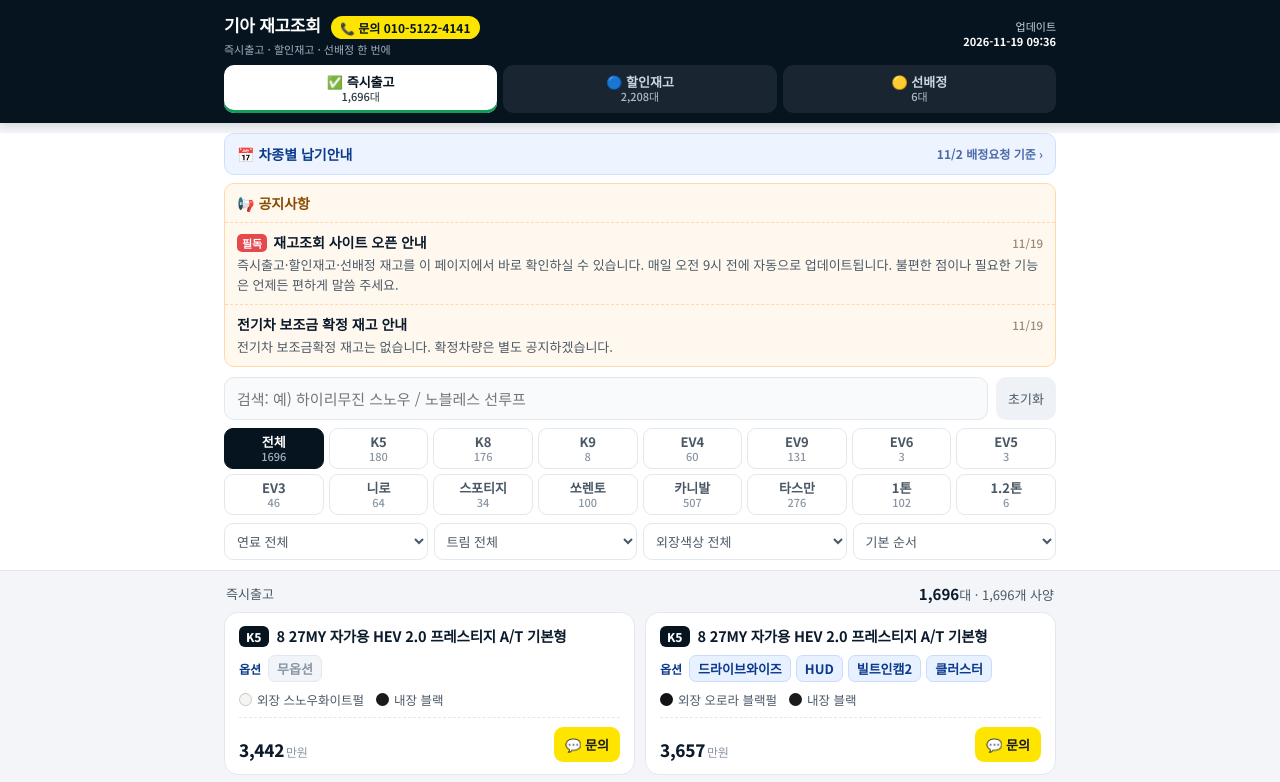
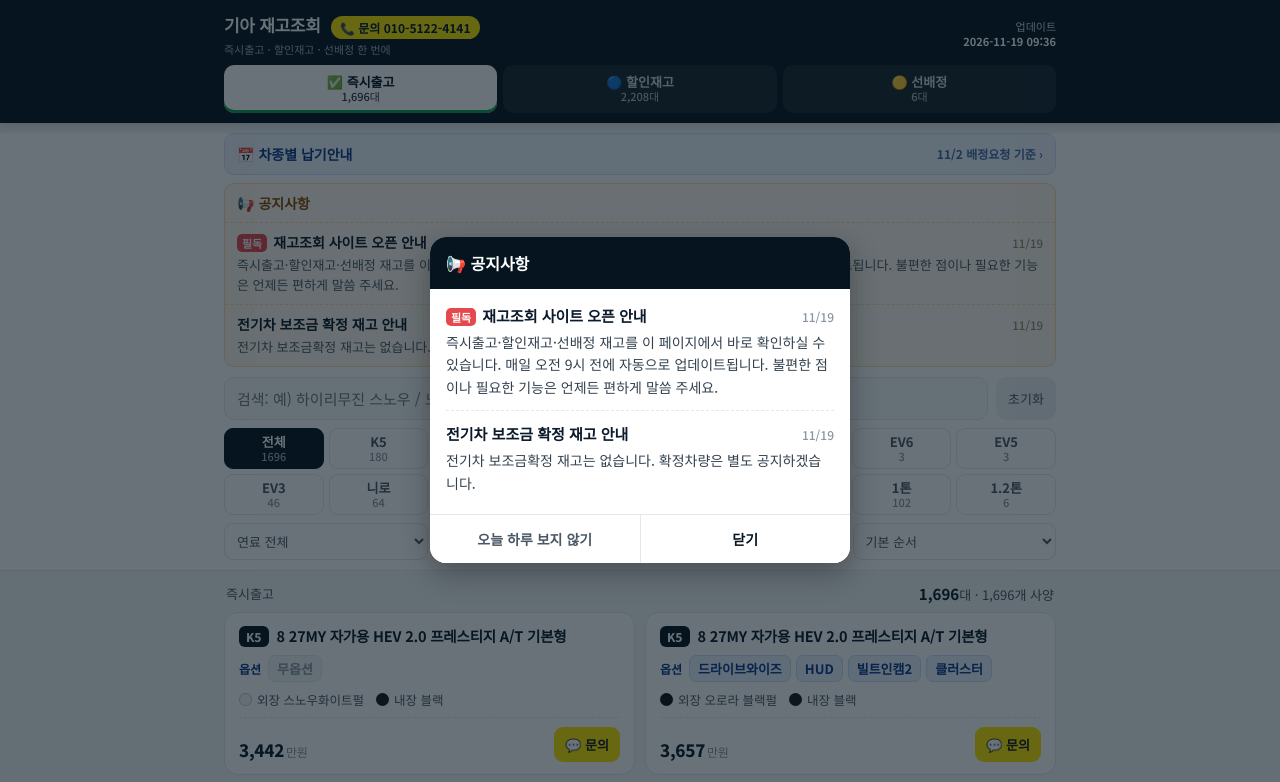
Before and after one commit to kia114-man/kia, a plain HTML site: page index.html in a window 1280 px wide. Shown: the top 782 px of the page. Drawn offline with Linux system fonts and the light colour scheme.

Commit message:
접속 시 공지사항 팝업
Co-Authored-By: Claude Opus 5.5 <noreply@anthropic.com>
Claude-Session: https://claude.ai/code/session_01S1C3X8VwJhQDi58RTYnC69

```diff
--- a/index.html
+++ b/index.html
@@ -87,6 +87,20 @@ button,input,select{font:inherit;color:inherit}
 .notice .ni .tt .dt{margin-left:auto;font-size:11.5px;font-weight:500;color:#9a8a76;flex:none}
 .notice .ni .bd{font-size:13px;color:#4a5866;line-height:1.55;margin-top:3px;white-space:pre-line}
 .notice.fold .ni.old{display:none}
+.npop{position:fixed;inset:0;background:rgba(5,20,31,.6);display:none;z-index:60;align-items:center;justify-content:center;padding:20px}
+.npop.show{display:flex}
+.npbox{background:#fff;width:100%;max-width:420px;max-height:80vh;border-radius:16px;display:flex;flex-direction:column;overflow:hidden;box-shadow:0 10px 30px rgba(0,0,0,.3)}
+.nphd{background:#05141f;color:#fff;padding:14px 16px;font-size:16px;font-weight:800}
+.npbd{overflow-y:auto;padding:4px 16px 8px}
+.npit{padding:12px 0;border-bottom:1px dashed var(--line)}
+.npit:last-child{border-bottom:0}
+.npit .tt{display:flex;gap:6px;align-items:baseline;font-size:15px;font-weight:800}
+.npit .tt .pin{font-size:11px;font-weight:800;color:#fff;background:#e5484d;border-radius:5px;padding:1px 5px;flex:none}
+.npit .tt .dt{margin-left:auto;font-size:12px;font-weight:500;color:var(--ink3);flex:none}
+.npit .bd{font-size:14px;color:#33414f;line-height:1.6;margin-top:5px;white-space:pre-line}
+.npft{display:flex;border-top:1px solid var(--line)}
+.npft button{flex:1;border:0;background:#fff;padding:14px;font-size:14px;font-weight:700;cursor:pointer;color:var(--ink2)}
+.npft button+button{border-left:1px solid var(--line);color:#05141f}
 .sum{font-size:13px;color:var(--ink2);padding:12px 2px 8px;display:flex;justify-content:space-between;align-items:center}
 .sum b{color:var(--ink);font-size:15px}
 .list{display:grid;gap:10px;padding-bottom:30px}
@@ -195,6 +209,8 @@ button,input,select{font:inherit;color:inherit}
     <div class="nbody" id="nBody"></div>
   </div>
 </div>
+<div class="npop" id="npop"><div class="npbox"><div class="nphd">📢 공지사항</div><div class="npbd" id="npbd"></div>
+<div class="npft"><button id="npToday">오늘 하루 보지 않기</button><button id="npClose">닫기</button></div></div></div>
 <div class="toast" id="toast"></div>
 <button class="totop" id="totop" aria-label="맨 위로">▲</button>
 
@@ -349,6 +365,17 @@ fetch('notice.json',{cache:'no-store'}).then(r=>r.json()).then(list=>{if(!list||
   el.innerHTML=`<div class="nh" id="nhd">📢 공지사항 <small>${more?'전체 '+list.length+'건 보기 ▾':''}</small></div>`+
     list.map((n,i)=>`<div class="ni${i>=2?' old':''}"><div class="tt">${n.pin?'<span class="pin">필독</span>':''}<span>${esc(n.title)}</span><span class="dt">${esc((n.date||'').slice(5).replace('-','/'))}</span></div>${n.body?'<div class="bd">'+esc(n.body)+'</div>':''}</div>`).join('');
   el.hidden=false;
+  const sig=list.map(n=>n.date+n.title+n.body).join('|');let h=0;for(const c of sig)h=(h*31+c.charCodeAt(0))|0;
+  const today=new Date(Date.now()+9*3600e3).toISOString().slice(0,10),key='bm_np';let skip=false;
+  try{const v=JSON.parse(localStorage.getItem(key)||'{}');skip=v.d===today&&v.h===h;}catch(e){}
+  if(!skip){
+    $('npbd').innerHTML=list.slice(0,5).map(n=>`<div class="npit"><div class="tt">${n.pin?'<span class="pin">필독</span>':''}<span>${esc(n.title)}</span><span class="dt">${esc((n.date||'').slice(5).replace('-','/'))}</span></div>${n.body?'<div class="bd">'+esc(n.body)+'</div>':''}</div>`).join('');
+    $('npop').classList.add('show');
+    const close=()=>$('npop').classList.remove('show');
+    $('npClose').onclick=close;
+    $('npToday').onclick=()=>{try{localStorage.setItem(key,JSON.stringify({d:today,h}));}catch(e){}close();};
+    $('npop').addEventListener('click',e=>{if(e.target.id==='npop')close();});
+  }
   if(more)$('nhd').onclick=()=>{el.classList.toggle('fold');$('nhd').querySelector('small').textContent=el.classList.contains('fold')?'전체 '+list.length+'건 보기 ▾':'접기 ▴';};
 }).catch(()=>{});
 let NP=null;
```
